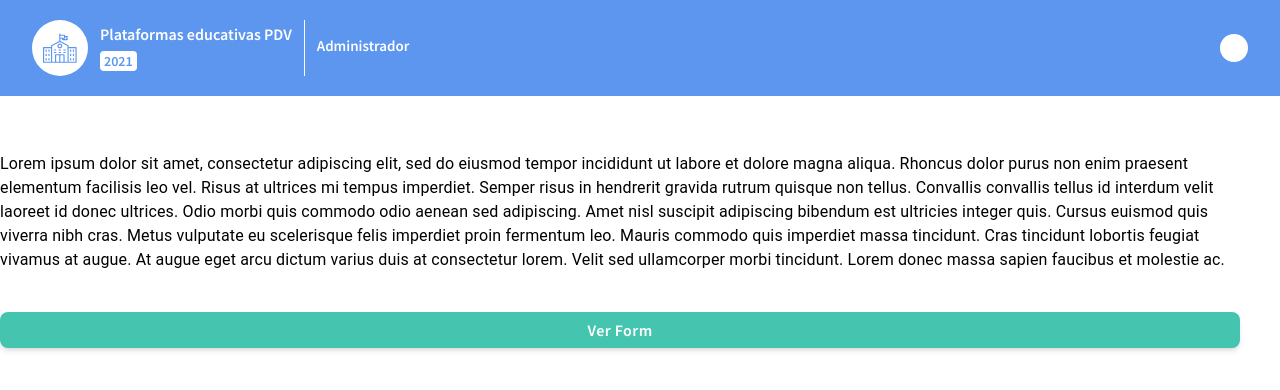
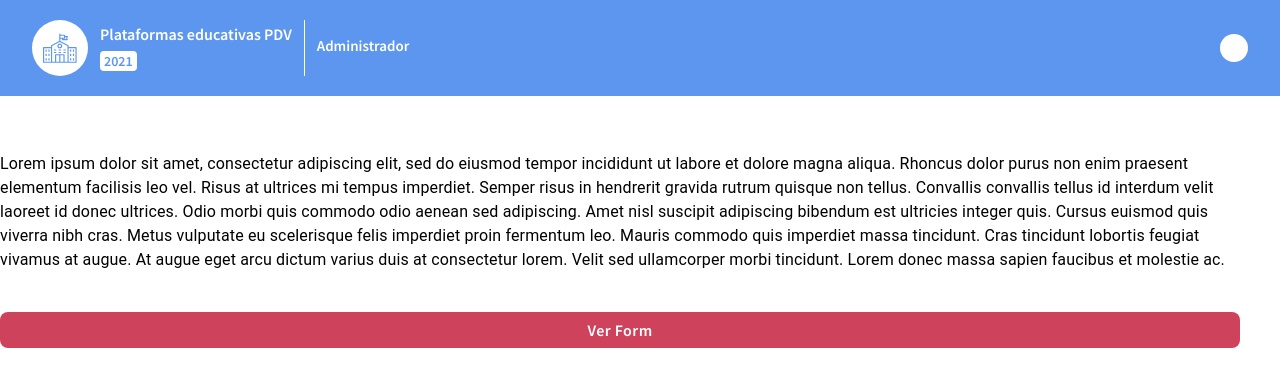
Before and after one commit to luis-soul1/pdv-uikit-refactor, a Next.js app: page / in a window 1280 px wide. Shown: the top 390 px of the page. Built offline with nearby package versions, Linux system fonts and the light colour scheme; no server answers; sample sign-in values are in the browser's storage; some icons are missing.

Commit message:
Button Refactor and Default Color Var

```diff
--- a/assets/Uikit/PdvButton.tsx
+++ b/assets/Uikit/PdvButton.tsx
@@ -1,215 +1,212 @@
-import Link from 'next/link'
-import { ElementType, ReactElement } from 'react'
+import Link from "next/link";
+import { ElementType, ReactElement } from "react";
 
-import LoadingButton from '@mui/lab/LoadingButton'
-import { Button, CircularProgress } from '@mui/material'
+import LoadingButton from "@mui/lab/LoadingButton";
+import { Button, CircularProgress } from "@mui/material";
 
-import { TColors } from './colors'
-import { PdvIcons, TIconNames } from './PdvIcons'
+import { TColors } from "./colors";
+import { PdvIcons, TIconNames } from "./PdvIcons";
 
-export type TButtonVariant = 'contained' | 'outlined' | 'default'
+export type TButtonVariant = "contained" | "outlined" | "default";
 export type TButtonTheme =
-  | 'indigo-700'
-  | 'indigo-500'
-  | 'teal-500'
-  | 'green-600'
-  | 'blue-500'
-  | 'blue-400'
-  | 'blue-100'
-  | 'orange-400'
-  | 'orange-600'
-  | 'orange-700'
-  | 'rose-400'
-  | 'rose-500'
-  | 'yellow-600'
-  | 'yellow-700'
-  | 'gray-500'
-  | 'gray-300'
-  | 'black'
-  | 'white'
-export type TButtonSize = 'small' | 'medium' | 'large'
+  | "indigo-700"
+  | "indigo-500"
+  | "teal-500"
+  | "green-600"
+  | "blue-500"
+  | "blue-400"
+  | "blue-100"
+  | "orange-400"
+  | "orange-600"
+  | "orange-700"
+  | "rose-400"
+  | "rose-500"
+  | "yellow-600"
+  | "yellow-700"
+  | "gray-500"
+  | "gray-300"
+  | "black"
+  | "white";
+export type TButtonSize = "small" | "medium" | "large";
 
 type TPdvButton = {
-  className?: string
-  variant?: TButtonVariant
-  theme?: TButtonTheme
-  size?: TButtonSize
-  asLink?: boolean
-  href?: string
-  textColor?: TColors
-  noShadow?: boolean
-  type?: 'submit' | 'button' | 'reset'
-  icon?: TIconNames | ReactElement
-  iconPosition?: 'left' | 'right'
-  pdvIconSize?: 'small' | 'medium' | 'large' | 'xlarge' | number
-  disabled?: boolean
-  loading?: boolean
-  component?: ElementType
-  onClick?: () => void
-}
-const defaultShadows = 'shadow-md hover:shadow-lg'
-const outlinedStructure = `border hover:bg-gray-25 bg-transparent ${defaultShadows}`
-const defaultStructure = `bg-transparent border-none hover:bg-gray-50 ${defaultShadows}`
-const disabledStyles = 'bg-transparent border-none cursor-not-allowed opacity-50'
-const structure = `normal-case transition duration-200`
-
-const root: Record<string, string> = {
-  // Themes
-  'indigo-700_contained': `bg-indigo-700 text-white hover:bg-indigo-600 ${defaultShadows}`,
-  'indigo-700_outlined': `text-indigo-700 border-indigo-700 ${outlinedStructure}`,
-  'indigo-700_default': `text-indigo-700 ${defaultStructure}`,
-
-  'indigo-500_contained': `bg-indigo-500 text-white hover:bg-indigo-600 ${defaultShadows}`,
-  'indigo-500_outlined': `text-indigo-500 border-indigo-500 ${outlinedStructure}`,
-  'indigo-500_default': `text-indigo-500 ${defaultStructure}`,
-
-  'teal-500_contained': `bg-teal-500 text-white hover:bg-teal-300 ${defaultShadows}`,
-  'teal-500_outlined': `text-teal-500 border-teal-500 ${outlinedStructure}`,
-  'teal-500_default': `text-teal-500 ${defaultStructure}`,
-
-  'green-600_contained': `bg-green-600 text-white hover:bg-green-300 ${defaultShadows}`,
-  'green-600_outlined': `text-green-800 border-green-600 ${outlinedStructure}`,
-  'green-600_default': `text-green-600 ${defaultStructure}`,
-
-  'blue-500_contained': `bg-blue-500 text-white hover:bg-blue-200 ${defaultShadows}`,
-  'blue-500_outlined': `text-blue-500 border-blue-400 ${outlinedStructure}`,
-  'blue-500_default': `text-blue-500 ${defaultStructure}`,
-
-  'blue-400_contained': `bg-blue-400 text-white hover:bg-blue-200 ${defaultShadows}`,
-  'blue-400_outlined': `text-blue-400 border-blue-400 ${outlinedStructure}`,
-  'blue-400_default': `text-blue-400 ${defaultStructure}`,
-
-  'blue-100_contained': `bg-blue-100 text-blue-400 hover:bg-blue-50 ${defaultShadows}`,
-  'blue-100_outlined': `text-blue-100 border-blue-100 ${outlinedStructure}`,
-  'blue-100_default': `text-blue-100 ${defaultStructure}`,
-
-  'orange-400_contained': `bg-orange-400 text-white hover:bg-orange-200 ${defaultShadows}`,
-  'orange-400_outlined': `text-orange-400 border-orange-400 ${outlinedStructure}`,
-  'orange-400_default': `text-orange-400 ${defaultStructure}`,
-
-  'orange-700_contained': `bg-orange-700 text-white hover:bg-orange-400 ${defaultShadows}`,
-  'orange-700_outlined': `text-orange-700 border-orange-700 ${outlinedStructure}`,
-  'orange-700_default': `text-orange-700 ${defaultStructure}`,
-
-  'orange-600_contained': `bg-orange-600 text-white hover:bg-orange-400 ${defaultShadows}`,
-  'orange-600_outlined': `text-orange-600 border-orange-600 ${outlinedStructure}`,
-  'orange-600_default': `text-orange-600 ${defaultStructure}`,
-
-  'rose-400_contained': `bg-rose-400 text-white hover:bg-rose-200 ${defaultShadows}`,
-  'rose-400_outlined': `text-rose-400 border-rose-400 ${outlinedStructure}`,
-  'rose-400_default': `text-rose-400 ${defaultStructure}`,
-
-  'rose-500_contained': `bg-rose-500 text-white hover:bg-rose-300 ${defaultShadows}`,
-  'rose-500_outlined': `text-rose-500 border-rose-500 ${outlinedStructure}`,
-  'rose-500_default': `text-rose-500 ${defaultStructure}`,
-
-  'yellow-600_contained': `bg-yellow-600 text-white hover:bg-yellow-400 ${defaultShadows}`,
-  'yellow-600_outlined': `text-yellow-600 border-yellow-600 ${outlinedStructure}`,
-  'yellow-600_default': `text-yellow-600 ${defaultStructure}`,
-
-  'yellow-700_contained': `bg-yellow-700 text-white hover:bg-yellow-500 ${defaultShadows}`,
-  'yellow-700_outlined': `text-yellow-700 border-yellow-700 ${outlinedStructure}`,
-  'yellow-700_default': `text-yellow-700 ${defaultStructure}`,
-
-  'gray-500_contained': `bg-gray-500 text-white hover:bg-gray-50 ${defaultShadows}`,
-  'gray-500_outlined': `text-gray-500 border-gray-500 ${outlinedStructure}`,
-  'gray-500_default': `text-gray-500 ${defaultStructure}`,
-
-  black_contained: `bg-black text-white hover:bg-gray-700 ${defaultStructure}`,
-  black_outlined: `text-black border-black ${outlinedStructure}`,
-  black_default: `text-black ${defaultStructure}`,
-
-  white_contained: `bg-white text-gray-500 hover:bg-gray-2 ${defaultShadows}`
-}
+  className?: string;
+  variant?: TButtonVariant;
+  theme?: TButtonTheme;
+  color?: TColors;
+  textColor?: TColors;
+  size?: TButtonSize;
+  asLink?: boolean;
+  href?: string;
+  noShadow?: boolean;
+  type?: "submit" | "button" | "reset";
+  icon?: TIconNames | ReactElement;
+  iconPosition?: "left" | "right";
+  pdvIconSize?: "small" | "medium" | "large" | "xlarge" | number;
+  disabled?: boolean;
+  loading?: boolean;
+  component?: ElementType;
+  onClick?: () => void;
+};
 
 const PdvButton: React.FC<TPdvButton> = (props) => {
   const {
     children,
     className,
-    variant,
+    variant = "contained",
     theme,
     asLink,
     pdvIconSize,
     loading,
     noShadow,
+    iconPosition = "left",
+    disabled = false,
+    color = "default-color",
     textColor,
-    iconPosition = 'left',
-    disabled = false,
     ...rest
-  } = props
+  } = props;
 
-  const buttonStyles = () => {
-    const selectedVariant: TButtonVariant = variant ? variant : 'contained'
-    const selectedTheme: TButtonTheme = theme ? theme : 'indigo-700'
-    let buttonStyles = root[`${selectedTheme}_${selectedVariant}`]
+  const disabledStyles =
+    "cursor-not-allowed opacity-50 bg-gray-200 text-gray-600 border-none";
 
-    if (textColor) buttonStyles = buttonStyles.replace(/text-[a-z-0-9]+/g, `text-${props.textColor}`)
-    if (noShadow) {
-      buttonStyles = buttonStyles.replace(/hover:shadow-[a-z-0-9]+/g, '')
-      buttonStyles = buttonStyles.replace(/shadow-[a-z-0-9]+/g, '')
+  const structure = `normal-case transition duration-200 ${
+    !props?.disabled ? "hover:opacity-70" : ""
+  }`;
+
+  const refactorButtonStyles = () => {
+    let backgroundColor;
+    let selectedTextColor;
+    let borderColor;
+    let border;
+
+    if (variant === "contained") {
+      backgroundColor = `var(--${color})`;
+      selectedTextColor = textColor ? `var(--${textColor})` : "var(--white)";
+      border = "none";
     }
 
-    return buttonStyles
+    if (variant === "outlined") {
+      backgroundColor = "var(--transparent)";
+      selectedTextColor = textColor
+        ? `var(--${textColor})`
+        : `var(--${props.color})`;
+      border = "1px solid var(--${color})";
     }
 
+    if (variant === "default") {
+      backgroundColor = "var(--transparent)";
+      selectedTextColor = textColor
+        ? `var(--${textColor})`
+        : `var(--${props.color})`;
+      border = `none`;
+    }
+
+    return {
+      backgroundColor,
+      color: selectedTextColor,
+      border,
+    };
+  };
+
   const setIcon = () => {
-    if (!props.icon) return
-    if (typeof props.icon === 'string')
+    if (!props.icon) return;
+    if (typeof props.icon === "string") {
       return (
         <PdvIcons
           name={props.icon}
-          color={props.variant === 'outlined' ? (props.theme as TColors) : 'white'}
+          color={variant !== "contained" ? props.color : "white"}
           className="mr-1"
-          size={props.pdvIconSize ?? 'medium'}
+          size={props.pdvIconSize ?? "medium"}
         />
-      )
-    return props.icon
+      );
     }
+    return props.icon;
+  };
 
+  if (props.asLink)
     return (
-    <>
-      {props.asLink ? (
-        <Link href={props.href ?? ''} passHref>
+      <Link href={props.href ?? ""} passHref>
         <Button
-            className={`${className ?? ''} ${structure} ${disabled ? disabledStyles : ''} ${buttonStyles()}`}
+          className={`${className ?? ""} ${structure} ${
+            disabled ? disabledStyles : ""
+          }`}
           {...rest}
-            sx={{ borderStyle: 'solid', borderRadius: '8px', paddingLeft: 2, paddingRight: 2 }}
+          sx={{
+            borderStyle: "solid",
+            borderRadius: "8px",
+            paddingLeft: 2,
+            paddingRight: 2,
+          }}
+          style={{ ...refactorButtonStyles() }}
           disabled={disabled}
         >
           <div className="total-center gap-1">
-              {iconPosition === 'left' && setIcon()}
-              <h6 className={`flex items-center ${props.size?.includes('small') ? 'subtitle2' : 'subtitle1'}`}>{children}</h6>
-              {iconPosition === 'right' && setIcon()}
+            {iconPosition === "left" && setIcon()}
+            <h6
+              className={`flex items-center ${
+                props.size?.includes("small") ? "subtitle2" : "subtitle1"
+              }`}
+            >
+              {children}
+            </h6>
+            {iconPosition === "right" && setIcon()}
           </div>
         </Button>
       </Link>
-      ) : loading ? (
+    );
+
+  if (loading)
+    return (
       <LoadingButton
         loading={loading}
-          className={`${className ?? ''} ${structure} ${disabled ? disabledStyles : ''} ${buttonStyles()}`}
+        className={`${className ?? ""} ${structure} ${
+          disabled ? disabledStyles : ""
+        }`}
         {...rest}
         loadingIndicator={<CircularProgress className="text-white" size={14} />}
-          sx={{ borderStyle: 'solid', borderRadius: '8px', paddingLeft: 2, paddingRight: 2 }}
+        sx={{
+          borderStyle: "solid",
+          borderRadius: "8px",
+          paddingLeft: 2,
+          paddingRight: 2,
+        }}
+        style={{ ...refactorButtonStyles() }}
         disabled={disabled}
       >
         <span className="invisible">{children}</span>
       </LoadingButton>
-      ) : (
+    );
+
+  return (
+    <span className={`${props?.disabled ? "cursor-not-allowed" : ""}`}>
       <Button
-          className={`${className ?? ''} ${structure} ${disabled ? disabledStyles : ''} ${buttonStyles()}`}
+        className={`${className ?? ""} ${structure} ${
+          disabled ? disabledStyles : ""
+        }`}
         {...rest}
-          sx={{ borderStyle: 'solid', borderRadius: '8px', paddingLeft: 2, paddingRight: 2 }}
+        sx={{
+          borderStyle: "solid",
+          borderRadius: "8px",
+          paddingLeft: 2,
+          paddingRight: 2,
+        }}
+        style={{ ...refactorButtonStyles() }}
         disabled={disabled}
       >
         <div className="total-center gap-1">
-            {iconPosition === 'left' && setIcon()}
-            <h6 className={`flex items-center ${props.size?.includes('small') ? 'subtitle2' : 'subtitle1'}`}>{children}</h6>
-            {iconPosition === 'right' && setIcon()}
+          {iconPosition === "left" && setIcon()}
+          <h6
+            className={`flex items-center ${
+              props.size?.includes("small") ? "subtitle2" : "subtitle1"
+            }`}
+          >
+            {children}
+          </h6>
+          {iconPosition === "right" && setIcon()}
         </div>
       </Button>
-      )}
-    </>
-  )
-}
+    </span>
+  );
+};
 
-export default PdvButton
+export default PdvButton;
--- a/assets/Uikit/PdvTabs.tsx
+++ b/assets/Uikit/PdvTabs.tsx
@@ -1,143 +1,181 @@
-import { useState, Children, cloneElement, useEffect } from 'react'
+import { useState, Children, cloneElement, useEffect } from "react";
+import { TColors } from "./colors";
 
-import PdvButton, { TButtonSize, TButtonTheme } from './PdvButton'
-import { PdvIcons, TIconNames } from './PdvIcons'
-import PdvTooltip from './PdvTooltip'
+import PdvButton, { TButtonSize, TButtonTheme } from "./PdvButton";
+import { PdvIcons, TIconNames } from "./PdvIcons";
+import PdvTooltip from "./PdvTooltip";
 
 type TPdvTabs = {
-  children: React.ReactElement<TTab>[] | React.ReactElement<TTab>
-  size?: 'full' | 'auto'
-  className?: string
-  theme: TButtonTheme
-  defaultSelectedTab?: string | number
-}
+  children: React.ReactElement<TTab>[] | React.ReactElement<TTab>;
+  size?: "full" | "auto";
+  className?: string;
+  color: TColors;
+  defaultSelectedTab?: string | number;
+};
 
 type TPdvTab = {
-  Tab: React.FC<TTab>
-}
+  Tab: React.FC<TTab>;
+};
 
 const PdvTabs: React.FC<TPdvTabs> & TPdvTab = (props) => {
-  const { size = 'auto' } = props
-  const firstTab = Children.toArray(props.children)[0] as React.ReactElement<TTab>
+  const { size = "auto" } = props;
+  const firstTab = Children.toArray(
+    props.children
+  )[0] as React.ReactElement<TTab>;
 
-  const [selectedTab, setSelectedTab] = useState<string | number>(props.defaultSelectedTab ?? firstTab.props.tabKey)
-  const changeActiveTab = (tabKey: string | number) => setSelectedTab(tabKey)
+  const [selectedTab, setSelectedTab] = useState<string | number>(
+    props.defaultSelectedTab ?? firstTab.props.tabKey
+  );
+  const changeActiveTab = (tabKey: string | number) => setSelectedTab(tabKey);
 
-  let selectedTabContent: React.ReactNode | undefined = undefined
+  let selectedTabContent: React.ReactNode | undefined = undefined;
 
   useEffect(() => {
-    if (props.defaultSelectedTab) changeActiveTab(props.defaultSelectedTab)
-  }, [props.defaultSelectedTab])
+    if (props.defaultSelectedTab) changeActiveTab(props.defaultSelectedTab);
+  }, [props.defaultSelectedTab]);
 
   return (
     <>
-      <div className={`overflow-hidden rounded-xl bg-gray-25  ${size === 'full' ? 'w-full p-1' : 'inline whitespace-nowrap'}`}>
-        <div className={`${props.className ?? ''} slider items-center rounded-xl `}>
-          <div className={`flex gap-2 ${size === 'full' ? 'w-full' : ''} items-center rounded-xl bg-gray-25 p-2`}>
+      <div
+        className={`overflow-hidden rounded-xl bg-gray-25  ${
+          size === "full" ? "w-full p-1" : "inline whitespace-nowrap"
+        }`}
+      >
+        <div
+          className={`${props.className ?? ""} slider items-center rounded-xl `}
+        >
+          <div
+            className={`flex gap-2 ${
+              size === "full" ? "w-full" : ""
+            } items-center rounded-xl bg-gray-25 p-2`}
+          >
             {Children.map(props.children, (child: React.ReactElement<TTab>) => {
-              const { children, ...restTabProps } = child.props as TTab
+              const { children, ...restTabProps } = child.props as TTab;
 
-              if (selectedTab === restTabProps.tabKey) selectedTabContent = children
+              if (selectedTab === restTabProps.tabKey)
+                selectedTabContent = children;
 
               const onTabClick = () => {
-                changeActiveTab(restTabProps.tabKey)
-                restTabProps.onClick && restTabProps.onClick()
-              }
+                changeActiveTab(restTabProps.tabKey);
+                restTabProps.onClick && restTabProps.onClick();
+              };
 
               const tabProps = {
                 ...restTabProps,
                 isSelected: selectedTab === restTabProps.tabKey,
                 onClick: onTabClick,
-                theme: restTabProps.theme ? restTabProps.theme : props.theme,
-                tabSize: size
-              }
+                color: restTabProps.color ? restTabProps.color : props.color,
+                tabSize: size,
+              };
 
-              if (child && child.type === Tab) return <>{cloneElement(child, tabProps)}</>
+              if (child && child.type === Tab)
+                return <>{cloneElement(child, tabProps)}</>;
             })}
           </div>
         </div>
       </div>
       {selectedTabContent && selectedTabContent}
     </>
-  )
-}
+  );
+};
 
 type TTab = {
-  tabText: string
-  icon?: TIconNames
-  iconSize?: number
-  isTabHidden?: boolean
-  href?: string
-  asLink?: boolean
-  onClick?: () => void
-  isSelected?: boolean
-  tabKey: string | number
-  tabSize?: 'full' | 'auto'
-  size?: TButtonSize
-  theme?: TButtonTheme
-  children?: React.ReactNode[] | React.ReactNode
-  disabled?: boolean
-  tooltip?: string
-  tooltipPlacement?: 'top' | 'bottom' | 'left' | 'right'
-}
+  tabText: string;
+  icon?: TIconNames;
+  iconSize?: number;
+  isTabHidden?: boolean;
+  href?: string;
+  asLink?: boolean;
+  onClick?: () => void;
+  isSelected?: boolean;
+  tabKey: string | number;
+  tabSize?: "full" | "auto";
+  size?: TButtonSize;
+  color?: TColors;
+  children?: React.ReactNode[] | React.ReactNode;
+  disabled?: boolean;
+  tooltip?: string;
+  tooltipPlacement?: "top" | "bottom" | "left" | "right";
+};
 
 const Tab: React.FC<TTab> = (props) => {
-  const selectedVariant = props.isSelected ? 'contained' : 'default'
-  const selectedTheme = selectedVariant.includes('default') ? 'gray-500' : props.theme
+  const selectedVariant = props.isSelected ? "contained" : "default";
+  const selectedTheme = selectedVariant.includes("default")
+    ? "gray-500"
+    : props.color;
 
   return (
     <TooltipWrapper text={props.tooltip} placement={props.tooltipPlacement}>
-      <span className={`flex grow items-center gap-2 ${props?.disabled ? 'cursor-not-allowed' : ''}`}>
+      <span
+        className={`flex grow items-center gap-2 ${
+          props?.disabled ? "cursor-not-allowed" : ""
+        }`}
+      >
         <PdvButton
           asLink={props.asLink}
           href={props.href}
-          theme={selectedTheme}
+          color={selectedTheme}
           variant={selectedVariant}
-          size={props.size ?? 'small'}
-          className={`w-full py-2.5 ${props.size?.includes('small') ? 'px-4' : 'px-10'} ${props.tabSize === 'full' ? 'grow' : ''} ${
-            props.isSelected ? 'shadow-md' : ''
+          size={props.size ?? "small"}
+          className={`w-full py-2.5 ${
+            props.size?.includes("small") ? "px-4" : "px-10"
+          } ${props.tabSize === "full" ? "grow" : ""} ${
+            props.isSelected ? "shadow-md" : ""
           }`}
           onClick={props.onClick}
           noShadow
-          icon={props?.icon && <PdvIcons name={props.icon} color={props.isSelected ? 'white' : 'gray-500'} size={props?.iconSize} />}
+          icon={
+            props?.icon && (
+              <PdvIcons
+                name={props.icon}
+                color={props.isSelected ? "white" : "gray-500"}
+                size={props?.iconSize}
+              />
+            )
+          }
           disabled={props.disabled}
         >
           {props.tabText}
         </PdvButton>
       </span>
     </TooltipWrapper>
-  )
-}
+  );
+};
 
-PdvTabs.Tab = Tab
+PdvTabs.Tab = Tab;
 
 type TooltipWrapperProps = {
-  children: React.ReactElement
-  text?: string
+  children: React.ReactElement;
+  text?: string;
   placement?:
-    | 'bottom-end'
-    | 'bottom-start'
-    | 'bottom'
-    | 'left-end'
-    | 'left-start'
-    | 'left'
-    | 'right-end'
-    | 'right-start'
-    | 'right'
-    | 'top-end'
-    | 'top-start'
-    | 'top'
-}
+    | "bottom-end"
+    | "bottom-start"
+    | "bottom"
+    | "left-end"
+    | "left-start"
+    | "left"
+    | "right-end"
+    | "right-start"
+    | "right"
+    | "top-end"
+    | "top-start"
+    | "top";
+};
 
 const TooltipWrapper = (props: TooltipWrapperProps) => {
-  const { placement = 'top' } = props
-  if (!props.text) return <>{props.children}</>
+  const { placement = "top" } = props;
+  if (!props.text) return <>{props.children}</>;
 
   return (
-    <PdvTooltip title={props.text} placement={placement} bgColor="blue-100" textColor="blue-500">
+    <PdvTooltip
+      title={props.text}
+      placement={placement}
+      bgColor="blue-100"
+      textColor="blue-500"
+    >
       {props.children}
     </PdvTooltip>
-  )
-}
+  );
+};
 
-export default PdvTabs
+export default PdvTabs;
--- a/assets/styles/base/_colors.scss
+++ b/assets/styles/base/_colors.scss
@@ -1,4 +1,5 @@
 :root {
+  --default-color: var(--rose-700);
   --transparent: transparent;
   --black: #000000;
   --white: #ffffff;
```
Also changed, not shown: assets/Uikit/Forms/Autocomplete/AutocompleteField.tsx (+1 -11 lines), assets/Uikit/Forms/Input/Input.tsx (+1 -18 lines), components/Form/Form.tsx (+90 -82 lines). Lines whose indentation alone changed are shown as unchanged.
